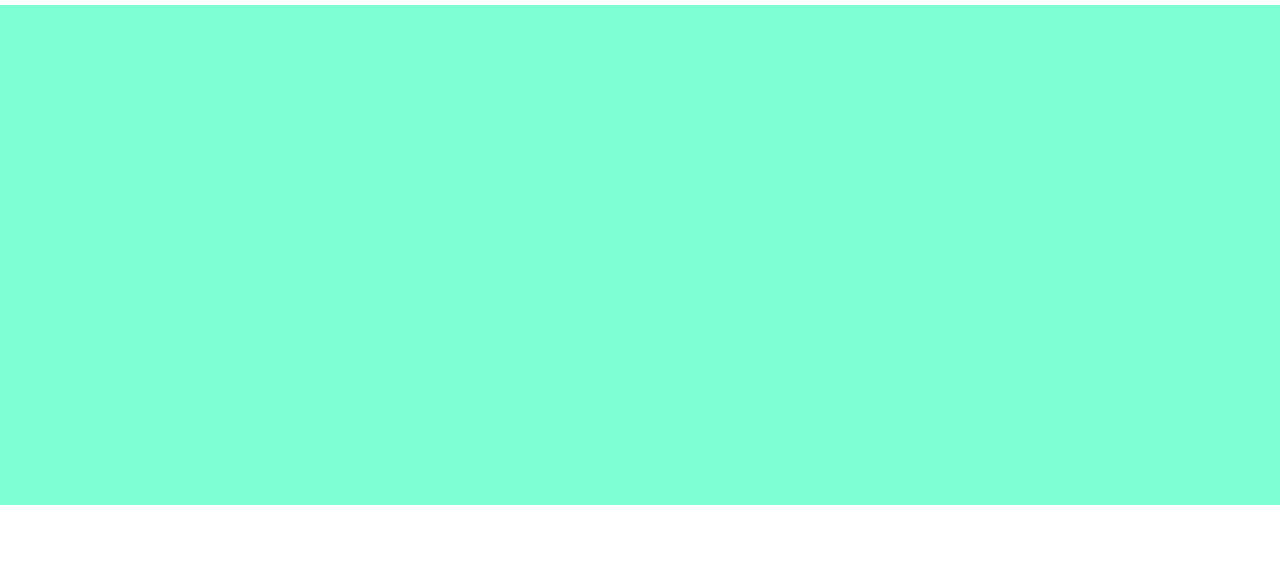
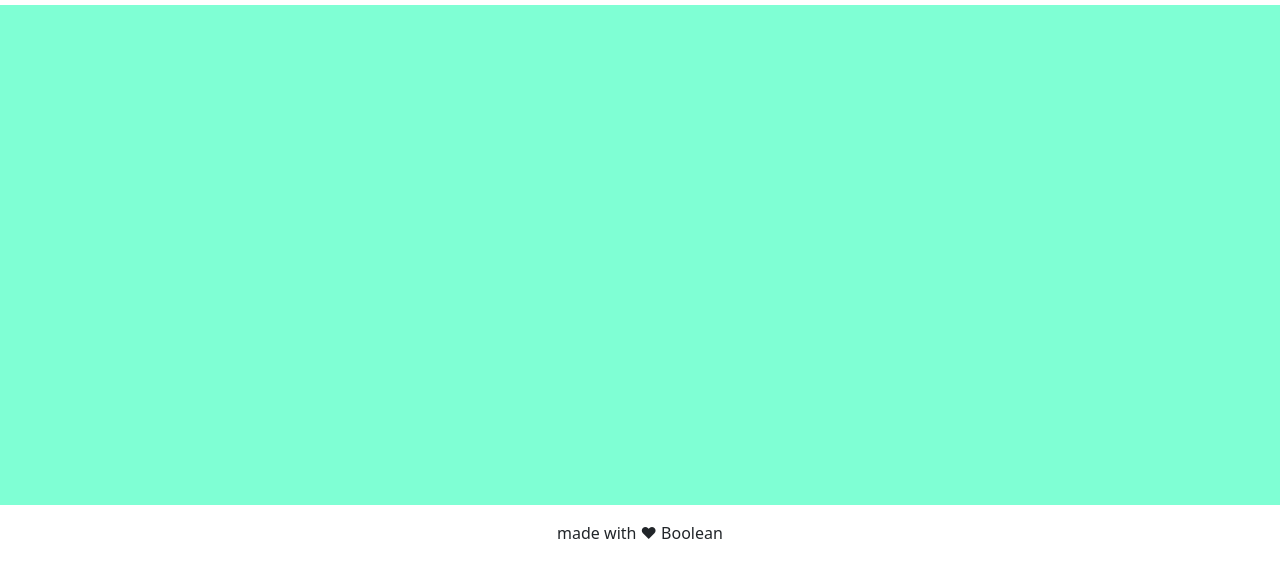
Before and after one commit to Rostrv/js-campominato-dom, a plain HTML site: page index.html in a window 1280 px wide. Shown: the part 121-698 px from the top of the page. Drawn offline with nearby package versions, Linux system fonts and the light colour scheme.

Commit message:
minor changes

```diff
--- a/index.html
+++ b/index.html
@@ -37,13 +37,15 @@
         <section class="main_section">
             <div class="container container_grid d-flex flex-wrap p-5">
                 <div class="cells d-flex flex-wrap text-dark">
-
                 </div>
             </div>
-
         </section>
     </main>
 
+    <footer class="text-center mt-3
+    ">
+        <div>made with &hearts; Boolean</div>
+    </footer>
 
 
 
--- a/script.js
+++ b/script.js
@@ -90,12 +90,13 @@ function onSingleCellClick() {
 
     if (bombe.includes(currentCell)) {
         this.classList.add("boom");
+
         alert("Sei esploso");
         alert(`hai totalizzato ${punteggio} punti`)
 
     } else {
         this.classList.add("on_click");
         punteggio++
-
+        console.log('punto' + " " + punteggio)
     }
 }
```
